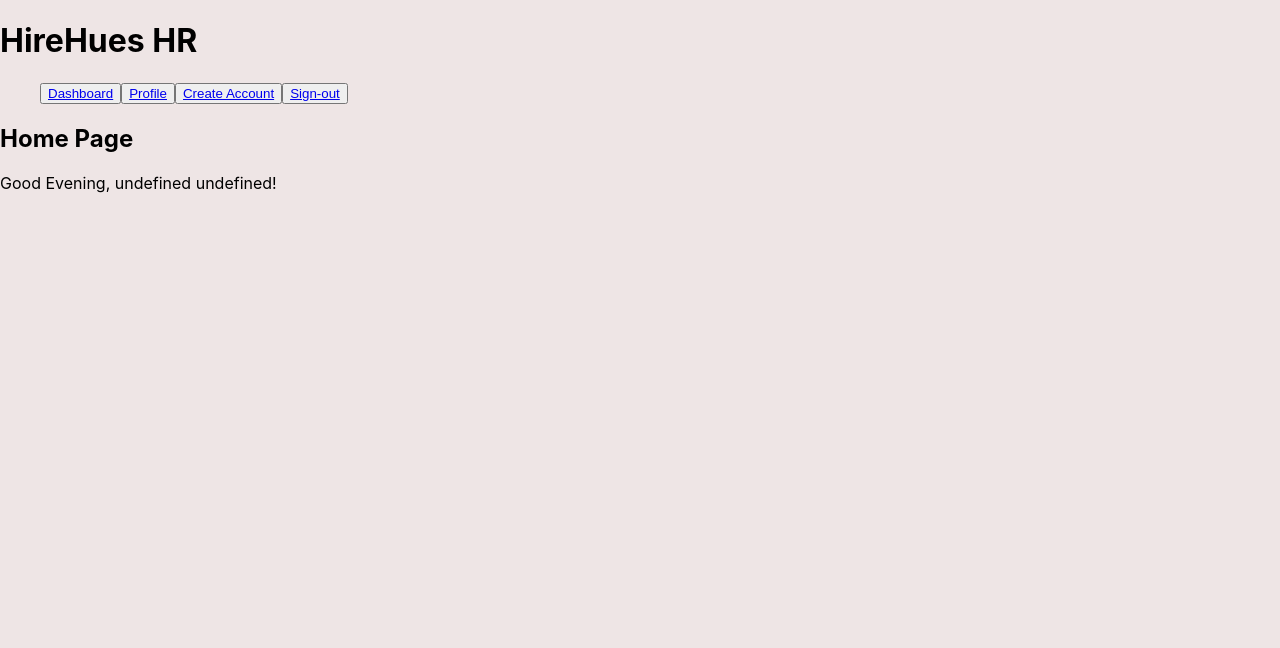
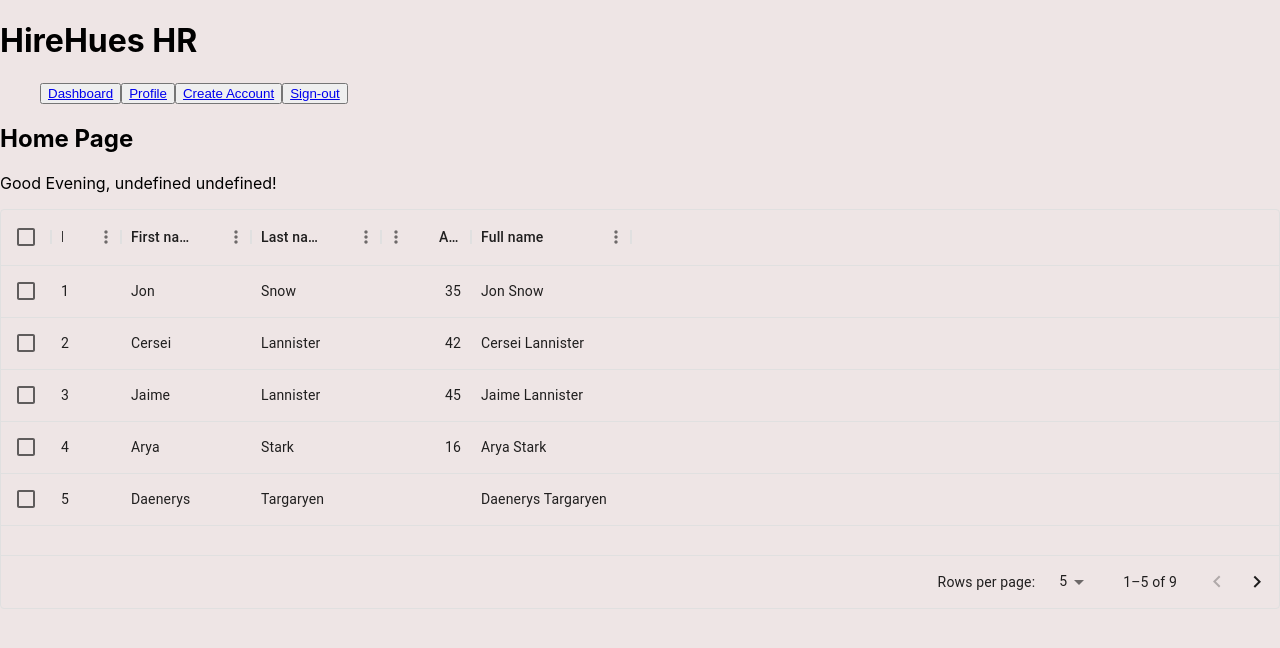
Before and after one commit to remily23/capstone_hr_management_system, a React (Create React App) app in the folder Capstone Project/capstonclient/: page /dashboard in a window 1280 px wide. Shown: the top 648 px of the page. Built offline with nearby package versions, Linux system fonts and the light colour scheme; no server answers.

Commit message:
added graph in dashboard from MUI

```diff
--- a/Capstone Project/capstonclient/package.json
+++ b/Capstone Project/capstonclient/package.json
@@ -7,11 +7,13 @@
     "@emotion/styled": "^11.11.0",
     "@mui/icons-material": "^5.14.5",
     "@mui/material": "^5.15.5",
+    "@mui/x-data-grid": "^6.18.7",
     "@testing-library/jest-dom": "^5.17.0",
     "@testing-library/react": "^13.4.0",
     "@testing-library/user-event": "^13.5.0",
     "bcrypt": "^5.1.1",
     "bcryptjs": "^2.4.3",
+    "chart.js": "^4.4.1",
     "react": "^18.2.0",
     "react-dom": "^18.2.0",
     "react-router-dom": "^6.21.2",
--- a/Capstone Project/capstonclient/src/Components/DashBoard.js
+++ b/Capstone Project/capstonclient/src/Components/DashBoard.js
@@ -1,5 +1,8 @@
 import { useState, useEffect } from "react";
 import { useNavigate, useLocation } from "react-router-dom";
+import * as React from 'react';
+import Graph from "./Graph";
+
 
 const DashBoard = ({ currentUser }) => {
   // const location = useLocation()
@@ -25,6 +28,8 @@
     <>
       <h2>Home Page</h2>
       <p>{`${greet}, ${currentUser.firstName} ${currentUser.lastName}!`}</p>
+      <Graph />
+
     </>
   );
 };
--- /dev/null
+++ b/Capstone Project/capstonclient/src/Components/Graph.js
@@ -0,0 +1,53 @@
+import * as React from 'react';
+import { DataGrid } from '@mui/x-data-grid';
+
+const columns = [
+  { field: 'id', headerName: 'ID', width: 70 },
+  { field: 'firstName', headerName: 'First name', width: 130 },
+  { field: 'lastName', headerName: 'Last name', width: 130 },
+  {
+    field: 'age',
+    headerName: 'Age',
+    type: 'number',
+    width: 90,
+  },
+  {
+    field: 'fullName',
+    headerName: 'Full name',
+    description: 'This column has a value getter and is not sortable.',
+    sortable: false,
+    width: 160,
+    valueGetter: (params) =>
+      `${params.row.firstName || ''} ${params.row.lastName || ''}`,
+  },
+];
+
+const rows = [
+  { id: 1, lastName: 'Snow', firstName: 'Jon', age: 35 },
+  { id: 2, lastName: 'Lannister', firstName: 'Cersei', age: 42 },
+  { id: 3, lastName: 'Lannister', firstName: 'Jaime', age: 45 },
+  { id: 4, lastName: 'Stark', firstName: 'Arya', age: 16 },
+  { id: 5, lastName: 'Targaryen', firstName: 'Daenerys', age: null },
+  { id: 6, lastName: 'Melisandre', firstName: null, age: 150 },
+  { id: 7, lastName: 'Clifford', firstName: 'Ferrara', age: 44 },
+  { id: 8, lastName: 'Frances', firstName: 'Rossini', age: 36 },
+  { id: 9, lastName: 'Roxie', firstName: 'Harvey', age: 65 },
+];
+
+export default function DataTable() {
+  return (
+    <div style={{ height: 400, width: '100%' }}>
+      <DataGrid
+        rows={rows}
+        columns={columns}
+        initialState={{
+          pagination: {
+            paginationModel: { page: 0, pageSize: 5 },
+          },
+        }}
+        pageSizeOptions={[5, 10]}
+        checkboxSelection
+      />
+    </div>
+  );
+}
```
Also changed, not shown: 1 other file (tests, documents, lock files or other folders).
